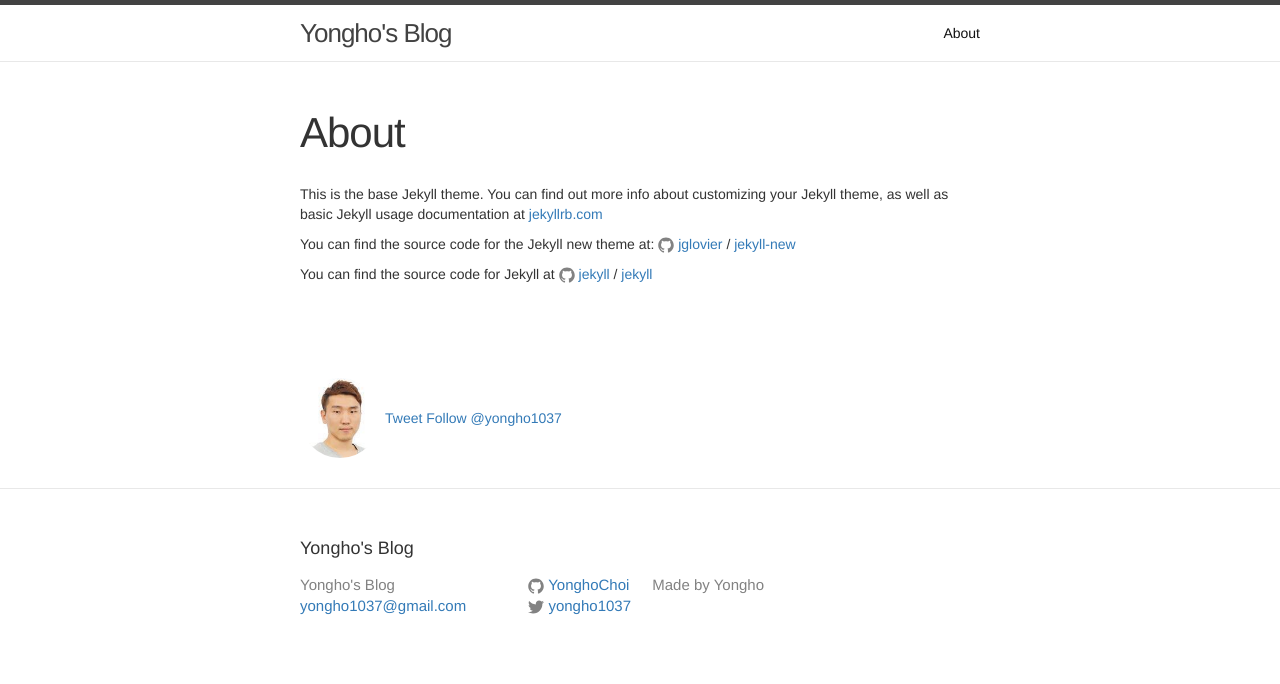
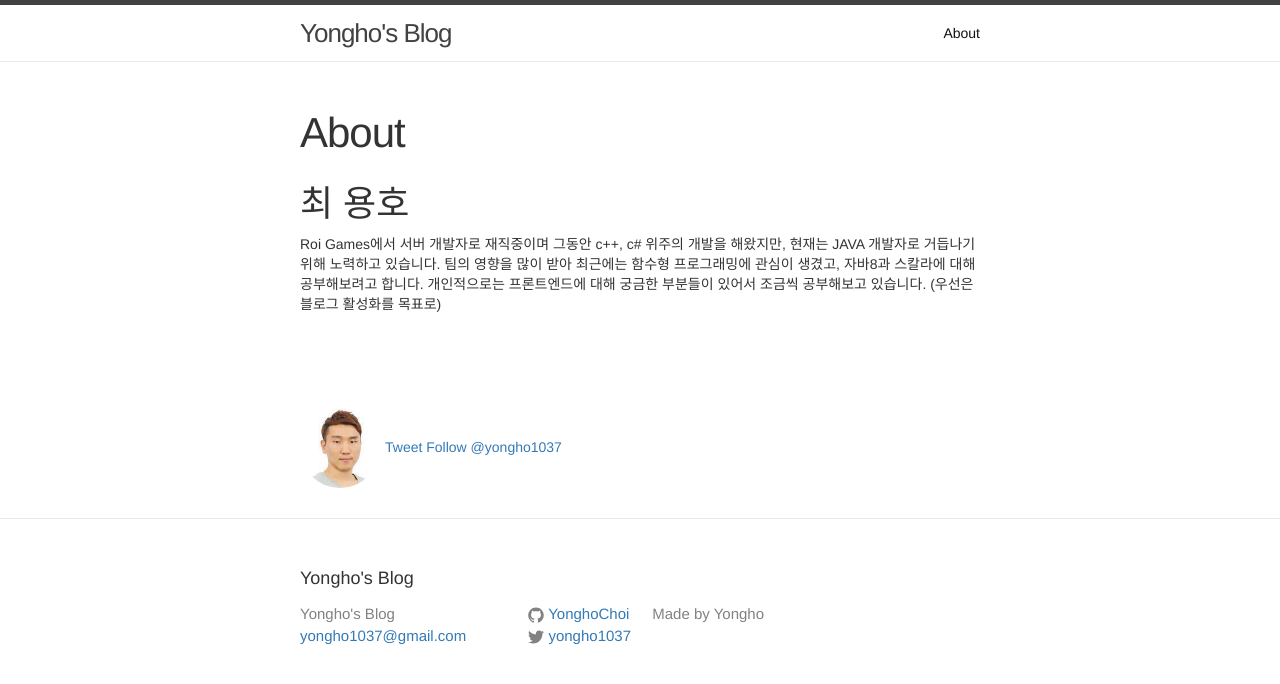
Before and after one commit to YonghoChoi/yonghochoi.github.io, a Jekyll site: the page built from about.md, in a window 1280 px wide. Shown: the top 684 px of the page. Built offline with Jekyll 4.4.1, drawn with Linux system fonts in a browser that asks for light colours; nearby versions of some CDN libraries; comment, search, counter and statistics services are not loaded.

Commit message:
Update about.md

```diff
--- a/about.md
+++ b/about.md
@@ -4,12 +4,6 @@ title: About
 permalink: /about/
 ---
 
-This is the base Jekyll theme. You can find out more info about customizing your Jekyll theme, as well as basic Jekyll usage documentation at [jekyllrb.com](http://jekyllrb.com/)
+# 최 용호
 
-You can find the source code for the Jekyll new theme at:
-{% include icon-github.html username="jglovier" %} /
-[jekyll-new](https://github.com/jglovier/jekyll-new)
-
-You can find the source code for Jekyll at
-{% include icon-github.html username="jekyll" %} /
-[jekyll](https://github.com/jekyll/jekyll)
+ Roi Games에서 서버 개발자로 재직중이며 그동안 c++, c# 위주의 개발을 해왔지만, 현재는 JAVA 개발자로 거듭나기 위해 노력하고 있습니다. 팀의 영향을 많이 받아 최근에는 함수형 프로그래밍에 관심이 생겼고, 자바8과 스칼라에 대해 공부해보려고 합니다. 개인적으로는 프론트엔드에 대해 궁금한 부분들이 있어서 조금씩 공부해보고 있습니다. (우선은 블로그 활성화를 목표로)
```
